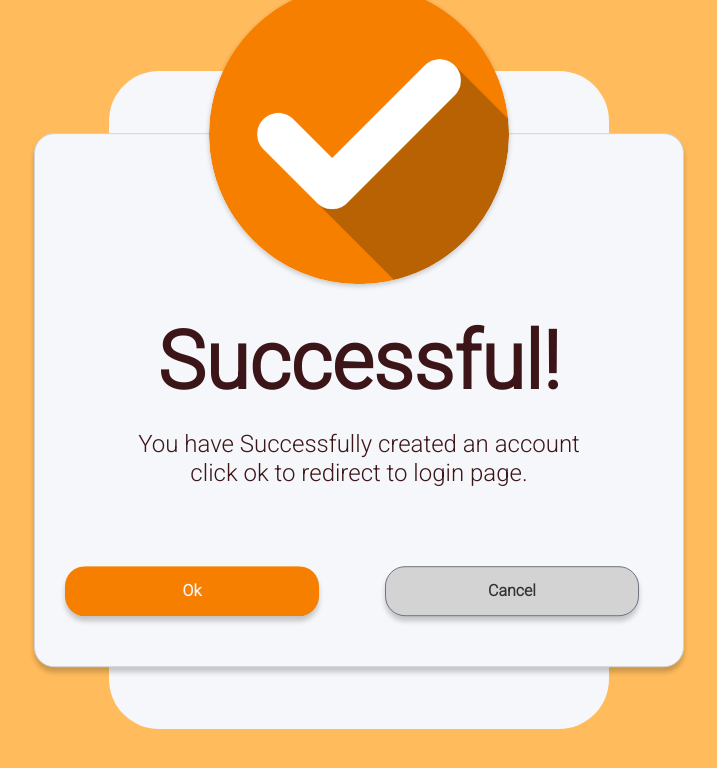
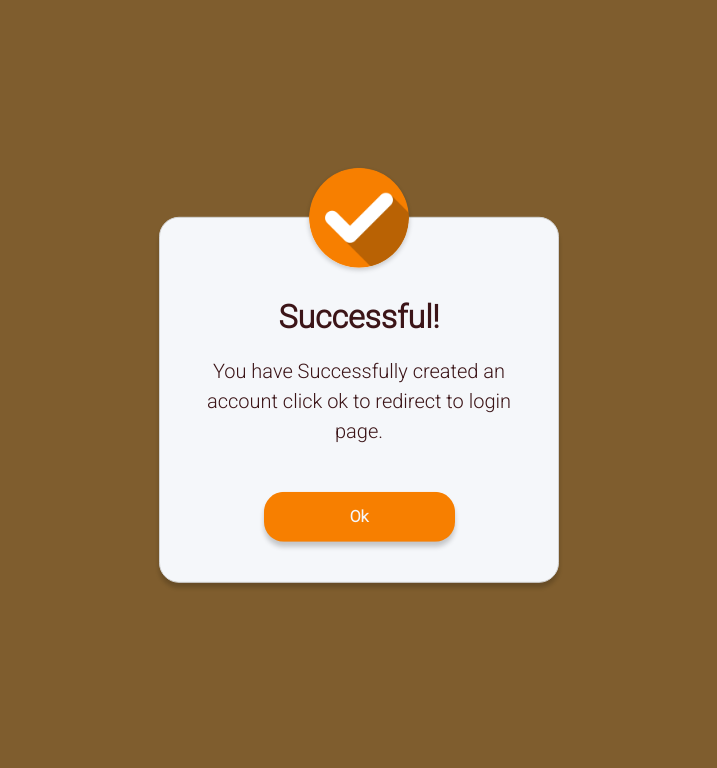
Before and after one commit to johnrichard01/BuchSan, a plain HTML site: page Home/signup.html in a window 1280 px wide. Both pictures are taken after typing "Sample", "Sample", "name@example.com", "Sample123", "Sample123" into the empty fields and a click on the button "Submit". Shown: the whole page, without its empty margins (281-998 px from the left). Drawn offline with nearby package versions, Linux system fonts and the light colour scheme.

Commit message:
change the success  popup

```diff
--- a/Home/signup.css
+++ b/Home/signup.css
@@ -4,7 +4,7 @@ body{
 }
 .popup{
     width: 90%;
-    max-width: 650px;
+    max-width: 400px;
     background-color: #f5f7fa;
     border: 1px solid #d3d3d3;
     border-radius: 20px;
@@ -13,11 +13,11 @@ body{
     left:50%;
     transform: translate(-50%,-50%)scale(0.1);
     text-align: center;
-    padding: 0 30px 30px;
+    padding: 0 20px 20px;
     color: #3c1518;
     box-shadow: 0px 5px 5px rgba(0, 0, 0, 0.2);
     visibility: hidden;
-    transition: transform 0.5s, top 0.6s;
+    transition: transform 0.3s, top 0.4s;
 }
 .popup-open{
     top: 50%;
@@ -25,8 +25,8 @@ body{
     visibility: visible;
 }
 .popup-image{
-    width: 300px;
-    margin-top: -150px;
+    width: 100px;
+    margin-top: -50px;
     border-radius: 50%;
     box-shadow: 0 2px 5px rgba(0, 0, 0, 0.2);
 }
@@ -36,7 +36,7 @@ body{
 .btn-ok{
     margin-bottom: 20px;
     margin-top: 30px;
-    width: 90%;
+    width: 50%;
     height: 50px;
     background-color: #f77f00;
     color: #f5f7fa;
@@ -48,16 +48,7 @@ body{
     color: #f77f00;
     border: 2px solid #f77f00;
 }
-.btn-cancel{
-    margin-bottom: 20px;
-    margin-top: 30px;
-    width: 90%;
-    height: 50px;
-    background-color: #d3d3d3;
-    color: #333;
-    border-radius: 20px;
-    box-shadow: 0 5px 5px rgba(0, 0, 0, 0.2);
-}
+
 
 .form-box{
     width: 90%;
@@ -133,6 +124,7 @@ body{
     border: 2px solid red;
 }
 .btn-redirectlogin{
+
     margin: 20px 20px 0;
     border-radius: 20px;
     border: 2px solid #f77f00;
@@ -147,3 +139,17 @@ body{
     background-color: #f5f7fa;
     color: #f77f00;
 }
+.hide-content {
+    display: none;
+}
+.overlay {
+    /* Your overlay styles */
+    position: fixed;
+    top: 0;
+    left: 0;
+    width: 100%;
+    height: 100%;
+    background-color: rgba(0, 0, 0, 0.5);
+    z-index: 1000;
+    display: block; /* Initially hidden */
+}
--- a/Home/signup.html
+++ b/Home/signup.html
@@ -13,9 +13,9 @@
     <title>Signup</title>
 </head>
 <body>
-    <div class="container-fluid signup-bg">
+    <div class="container-fluid signup-bg " id="overlayWhole">
         <div class="container">
-            <div class="form-box">
+            <div class="form-box" id="overlay">
                 <h1 class="h1 signup-title">Sign up</h1>
                 <form id="form" novalidate>
                     <div class="ing-group">
@@ -87,15 +87,12 @@
             </div>
             <div class="popup" id="popup">
                 <img class="popup-image" src="../images/check.png" alt="">
-                <h2 class="fw-bold display-1">Successful!</h2>
-                <p class="h4 mx-5">You have Successfully created an account click ok to redirect to login page.</p>
-                <div class="row mt-5">
-                    <div class="col-6">
-                        <a href="./login.html" type="button" class="btn btn-ok col fw-bold d-flex flex-wrap align-items-center justify-content-center" id="redirecttoLogin">Ok</a>
-                    </div>
-                    <div class="col-6">
-                        <button type="button" class="btn btn-cancel btn-secondary fw-bold col " id="stayonPage">Cancel</button>
-                    </div>
+                <h2 class="fw-bold">Successful!</h2>
+                <p class="lead mx-2">You have Successfully created an account click ok to redirect to login page.</p>
+                <div class="row justify-content-center">
+
+                        <a href="./login.html" type="button" class="col-6 btn btn-ok col fw-bold d-flex flex-wrap align-items-center justify-content-center h5" id="redirecttoLogin">Ok</a>
+
                 </div>
             </div>
         </div>
--- a/Home/signup.js
+++ b/Home/signup.js
@@ -158,6 +158,7 @@ function saveData(){
             message.innerHTML="";
             openPopup();
             sessionStorage.setItem("users",JSON.stringify(user_records));
+
         }
     }
 }
@@ -166,12 +167,17 @@ function saveData(){
 document.getElementById("submit").addEventListener("click",validate);
 document.getElementById("confirmpassword").addEventListener("input",realtimeCheck);
 document.getElementById("password").addEventListener("input",realtimeCheck);
-document.getElementById("stayonPage").addEventListener("click",closePopup);
+
 //for popup
 let popup = document.getElementById("popup");
 function openPopup(){
+    document.getElementById("overlayWhole").classList.add("overlay");
     popup.classList.add("popup-open");
+    document.getElementById("overlay").classList.add("hide-content");
+    setTimeout(closePopup, 5000);
 }
 function closePopup(){
     popup.classList.remove("popup-open");
+    document.getElementById("overlay").classList.remove("hide-content");
+    document.getElementById("overlayWhole").classList.remove("overlay");
 }
```
